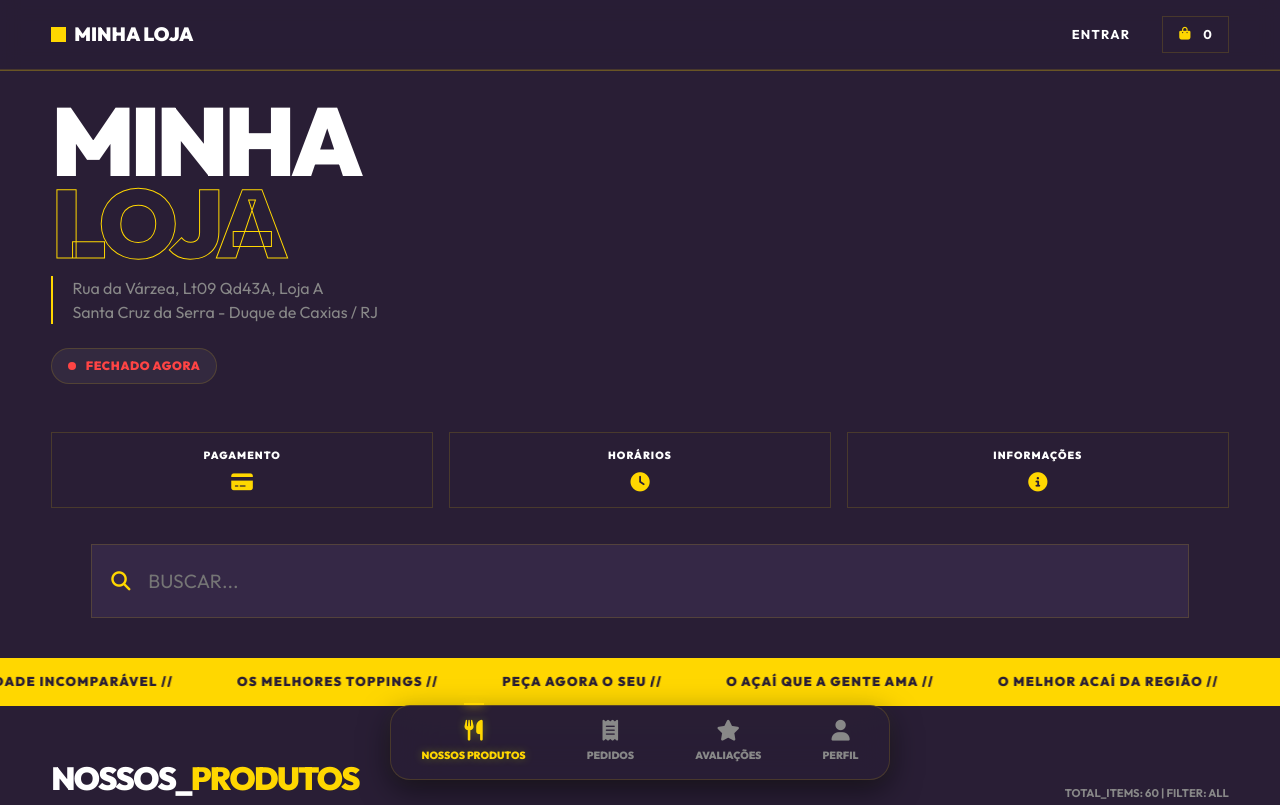
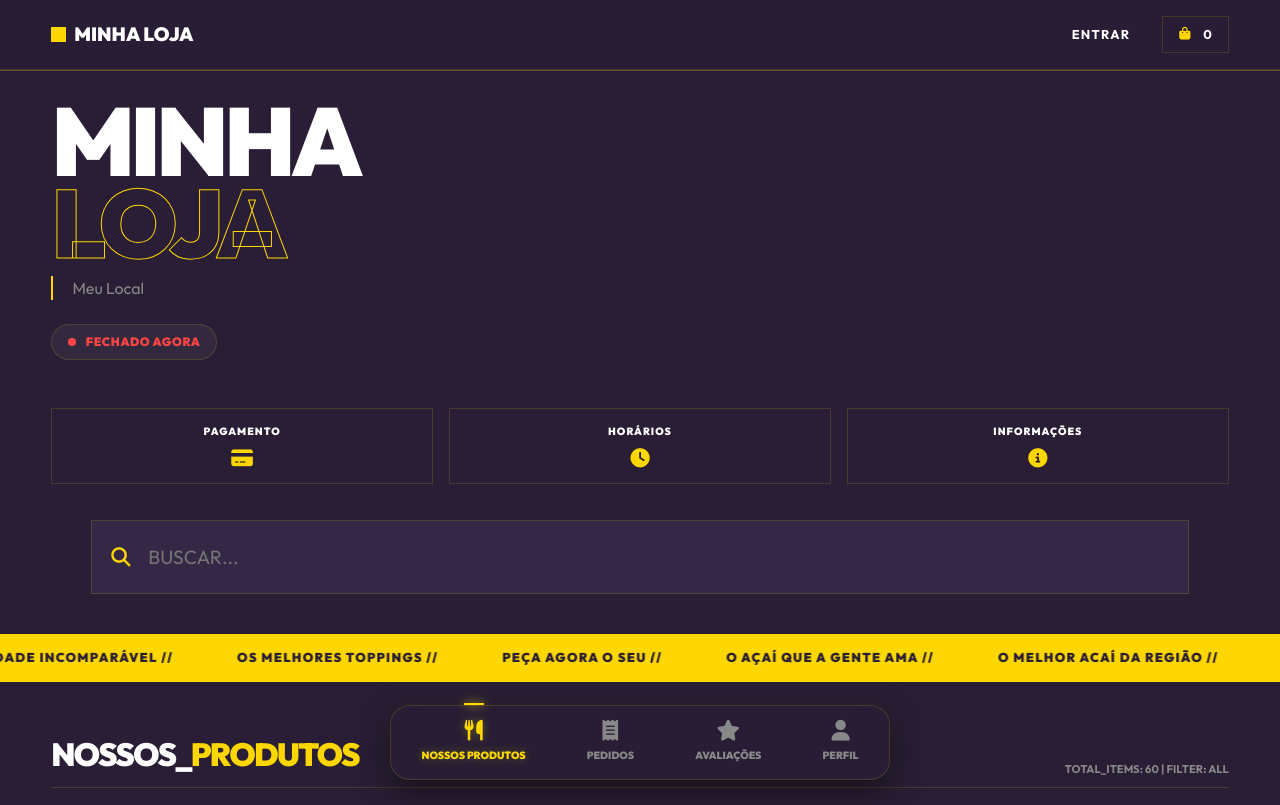
Before and after one commit to cviolla/minha_loja, a website: page index.html in a window 1280 px wide. Shown: the top 805 px of the page. Drawn offline with Linux system fonts and the light colour scheme.

Commit message:
Update: Address text to 'Meu Local'

```diff
--- a/index.html
+++ b/index.html
@@ -47,8 +47,7 @@
             <h1>MINHA<span>LOJA</span></h1>
             <p><a href="https://maps.app.goo.gl/y9p4F33yNEASeueF8" target="_blank"
                     style="color: inherit; text-decoration: none;">
-                    Rua da Várzea, Lt09 Qd43A, Loja A <br>
-                    Santa Cruz da Serra - Duque de Caxias / RJ
+                    Meu Local
                 </a></p>
             <div id="store-status" class="store-status">Verificando status...</div>
             <div class="info-buttons-grid">
@@ -305,8 +304,7 @@
             <button class="close-modal" onclick="closeAll()">&times;</button>
             <h3>DADOS_SISTEMA</h3>
             <div class="info-details">
-                <p><strong>ENDEREÇO:</strong> Rua da Varzea, Lt09 Qd43A, Loja A</p>
-                <p>santa cruz da serra - Duque de Caxias / RJ</p>
+                <p><strong>ENDEREÇO:</strong> Meu Local</p>
                 <p><strong>CONTATO:</strong> (21) 98101-1151</p>
                 <p><strong>SOCIAL:</strong> acaidafila.rj</p>
             </div>
```
